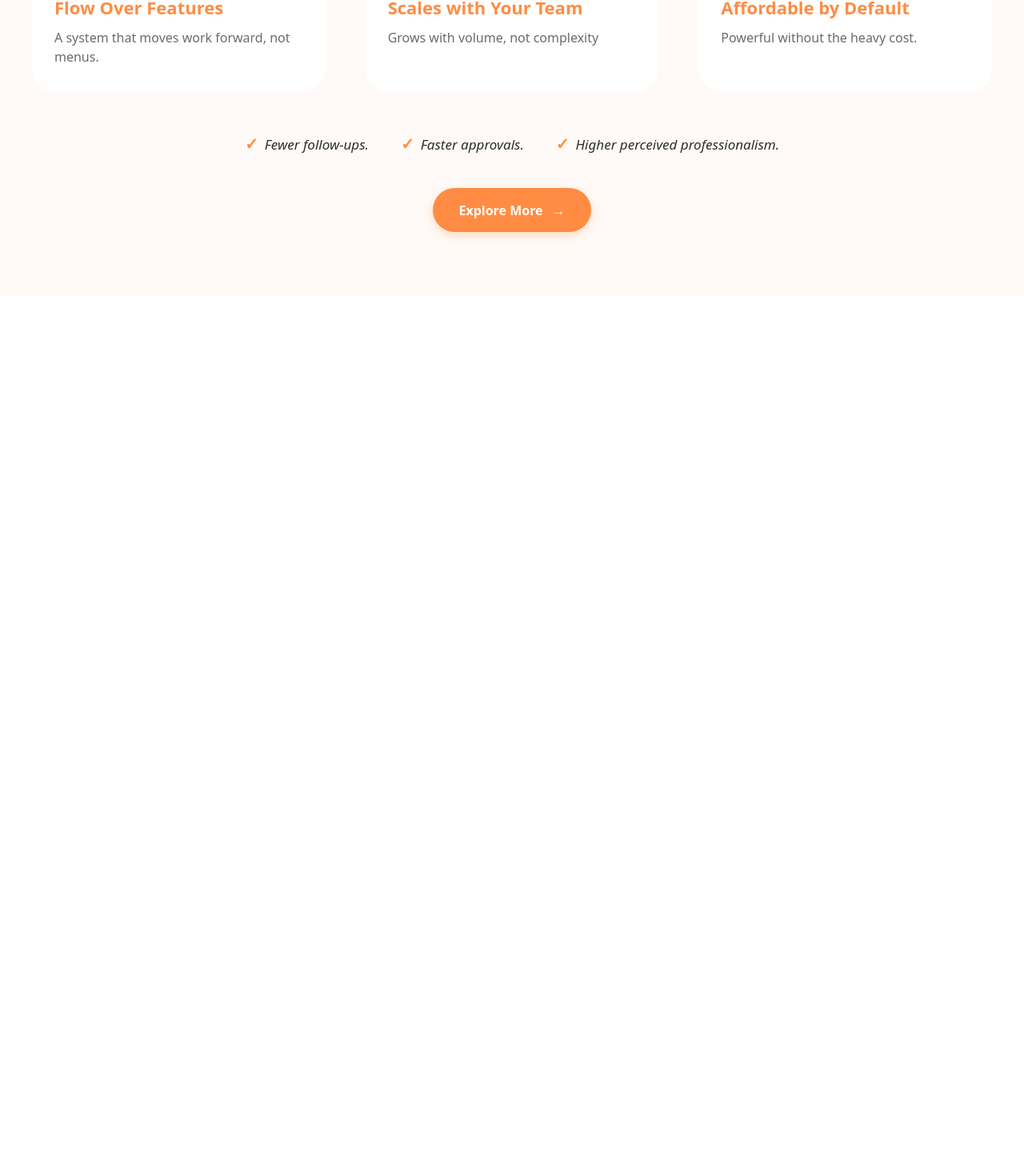
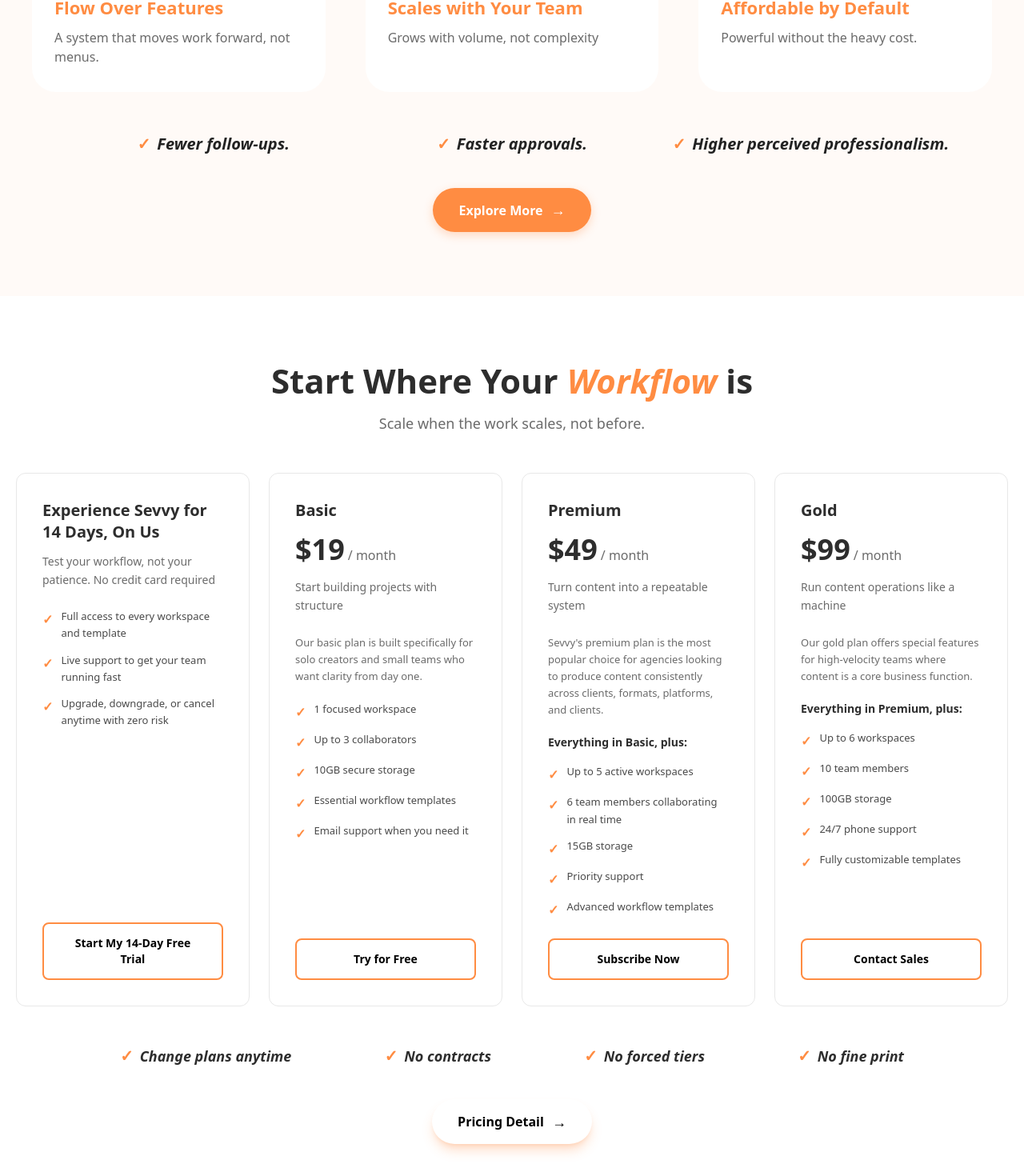
Before and after one commit to alihussnain1122/Sevvy, a React (Vite) app: page / in a window 1280 px wide. Shown: the part 6148-7618 px from the top of the page at 80% size. Before the commit the page ends 6518 px from the top, so only its background shows below. Built offline with nearby package versions, Linux system fonts and the light colour scheme; the HTML template or start-up script is replaced by a standard one; a web font is replaced by a local one.

Commit message:
working till choose sevy and pricing

```diff
--- a/src/components/Home/Choose.css
+++ b/src/components/Home/Choose.css
@@ -97,19 +97,25 @@
   margin: 0;
 }
 
+
 .benefits-section {
   display: flex;
-  justify-content: center;
+  justify-content: space-between;
   align-items: center;
-  gap: 40px;
+  gap: 0;
   margin-bottom: 40px;
-  flex-wrap: wrap;
+  flex-wrap: nowrap;
+  width: 100%;
+  padding: 0 40px;
+  box-sizing: border-box;
 }
 
 .benefit-item {
   display: flex;
   align-items: center;
   gap: 8px;
+  flex: 1 1 0;
+  justify-content: center;
 }
 
 .checkmark {
@@ -119,10 +125,11 @@
 }
 
 .benefit-text {
-  font-size: 17px;
-  font-weight: 500;
+  font-size: 20px;
+  font-weight: bold;
   font-style: italic;
-  color: #2D2D2D;
+  color: #222;
+  font-family: inherit;
 }
 
 .cta-section {
--- a/src/components/Home/Choose.jsx
+++ b/src/components/Home/Choose.jsx
@@ -73,7 +73,7 @@
           ))}
         </div>
 
-        <div className="benefits-section">
+        <div className="benefits-section font-bold">
           {benefits.map((benefit, index) => (
             <div key={index} className="benefit-item">
               <span className="checkmark">✓</span>
--- /dev/null
+++ b/src/components/Home/Pricing.jsx
@@ -0,0 +1,173 @@
+import React from 'react';
+
+const Pricing = () => {
+  const pricingPlans = [
+    {
+      type: 'trial',
+      title: 'Experience Sevvy for 14 Days, On Us',
+      subtitle: 'Test your workflow, not your patience. No credit card required',
+      features: [
+        'Full access to every workspace and template',
+        'Live support to get your team running fast',
+        'Upgrade, downgrade, or cancel anytime with zero risk'
+      ],
+      buttonText: 'Start My 14-Day Free Trial',
+      buttonStyle: 'outline'
+    },
+    {
+      type: 'basic',
+      title: 'Basic',
+      price: '$19',
+      period: '/ month',
+      subtitle: 'Start building projects with structure',
+      description: 'Our basic plan is built specifically for solo creators and small teams who want clarity from day one.',
+      features: [
+        '1 focused workspace',
+        'Up to 3 collaborators',
+        '10GB secure storage',
+        'Essential workflow templates',
+        'Email support when you need it'
+      ],
+      buttonText: 'Try for Free',
+      buttonStyle: 'outline'
+    },
+    {
+      type: 'premium',
+      title: 'Premium',
+      price: '$49',
+      period: '/ month',
+      subtitle: 'Turn content into a repeatable system',
+      description: 'Sevvy\'s premium plan is the most popular choice for agencies looking to produce content consistently across clients, formats, platforms, and clients.',
+      highlightText: 'Everything in Basic, plus:',
+      features: [
+        'Up to 5 active workspaces',
+        '6 team members collaborating in real time',
+        '15GB storage',
+        'Priority support',
+        'Advanced workflow templates'
+      ],
+      buttonText: 'Subscribe Now',
+      buttonStyle: 'solid',
+      isPopular: true
+    },
+    {
+      type: 'gold',
+      title: 'Gold',
+      price: '$99',
+      period: '/ month',
+      subtitle: 'Run content operations like a machine',
+      description: 'Our gold plan offers special features for high-velocity teams where content is a core business function.',
+      highlightText: 'Everything in Premium, plus:',
+      features: [
+        'Up to 6 workspaces',
+        '10 team members',
+        '100GB storage',
+        '24/7 phone support',
+        'Fully customizable templates'
+      ],
+      buttonText: 'Contact Sales',
+      buttonStyle: 'outline'
+    }
+  ];
+
+  const benefits = [
+    'Change plans anytime',
+    'No contracts',
+    'No forced tiers',
+    'No fine print'
+  ];
+
+  return (
+    <section className="py-20 px-5 flex justify-center items-center">
+      <div className="max-w-7xl w-full">
+        {/* Header */}
+        <div className="text-center mb-12">
+          <h2 className="text-[42px] font-semibold text-[#2D2D2D] mb-3 leading-tight">
+            Start Where Your <span className="text-[#FF8C42] italic">Workflow</span> is
+          </h2>
+          <p className="text-lg text-[#6B6B6B]">
+            Scale when the work scales, not before.
+          </p>
+        </div>
+
+        {/* Pricing Cards */}
+        <div className="grid grid-cols-1 md:grid-cols-2 lg:grid-cols-4 gap-6 mb-12">
+          {pricingPlans.map((plan, index) => (
+            <div
+              key={index}
+              className="bg-white border border-[#E8E8E8] rounded-xl p-8 flex flex-col transition-all duration-300 hover:translate-y-2 hover:bg-[#FF8C42] hover:border-[#FFB380] hover:shadow-lg group"
+            >
+              {/* Card Header */}
+              <div className="mb-6">
+                <h3 className="text-xl font-bold text-[#2D2D2D] mb-3 leading-snug group-hover:text-white">
+                  {plan.title}
+                </h3>
+                {plan.price && (
+                  <div className="my-4">
+                    <span className="text-4xl font-bold text-[#2D2D2D] group-hover:text-white">{plan.price}</span>
+                    <span className="text-base text-[#6B6B6B] ml-1 group-hover:text-white">{plan.period}</span>
+                  </div>
+                )}
+                <p className="text-sm text-[#6B6B6B] leading-relaxed group-hover:text-white">
+                  {plan.subtitle}
+                </p>
+              </div>
+
+              {/* Card Body */}
+              <div className="flex-1 mb-6">
+                {plan.description && (
+                  <p className="text-[13px] text-[#6B6B6B] leading-relaxed mb-5 group-hover:text-white">
+                    {plan.description}
+                  </p>
+                )}
+
+                {plan.highlightText && (
+                  <p className="text-sm font-semibold text-[#2D2D2D] mb-4 group-hover:text-white">
+                    {plan.highlightText}
+                  </p>
+                )}
+
+                <ul className="space-y-3">
+                  {plan.features.map((feature, idx) => (
+                    <li key={idx} className="flex items-start gap-2.5 text-[13px]">
+                      <span className="text-[#FF8C42] font-bold text-base flex-shrink-0 mt-0.5 group-hover:text-white">✓</span>
+                      <span className="text-[#4A4A4A] leading-relaxed group-hover:text-white">{feature}</span>
+                    </li>
+                  ))}
+                </ul>
+              </div>
+
+              {/* Card Footer */}
+              <div>
+                <button
+                  className="w-full py-3.5 px-6 rounded-lg text-sm font-semibold transition-all duration-300 bg-white text-black border-[#FF8C42] border-2 cursor-pointer"
+                >
+                  {plan.buttonText}
+                </button>
+              </div>
+            </div>
+          ))}
+        </div>
+
+        {/* Benefits */}
+        <div className="flex justify-center items-center gap-15 mb-10 flex-wrap">
+          {benefits.map((benefit, index) => (
+            <div key={index} className="flex items-center gap-2 mx-7">
+              <span className="text-[#FF8C42] text-xl font-bold">✓</span>
+              <span className="text-lg font-bold italic text-[#2D2D2D]">{benefit}</span>
+            </div>
+          ))}
+        </div>
+
+        {/* CTA Button */}
+        <div className="flex justify-center">
+          <button className="bg-white text-black text-base font-semibold py-3.5 px-8 rounded-full flex items-center gap-2.5 transition-all duration-300 shadow-lg shadow-[#FF8C42]/30 hover:bg-[#FF8C42] hover:text-white hover:-translate-y-0.5 hover:shadow-xl hover:shadow-[#FF8C42]/40">
+            Pricing Detail <span className="text-lg transition-transform duration-300 group-hover:translate-x-1">→</span>
+          </button>
+        </div>
+      </div>
+    </section>
+  );
+};
+
+export default Pricing;
--- a/src/pages/Home.jsx
+++ b/src/pages/Home.jsx
@@ -3,6 +3,7 @@
 import Teams from '../components/Home/teams.jsx';
 import Who from '../components/Home/Who.jsx';
 import Choose from '../components/Home/Choose.jsx';
+import Pricing from '../components/Home/Pricing.jsx';
 
 export default function Home() {
     return (
@@ -12,6 +13,7 @@
             <Teams />
             <Who />
             <Choose />
+            <Pricing />
         </>
     );
 }
```
